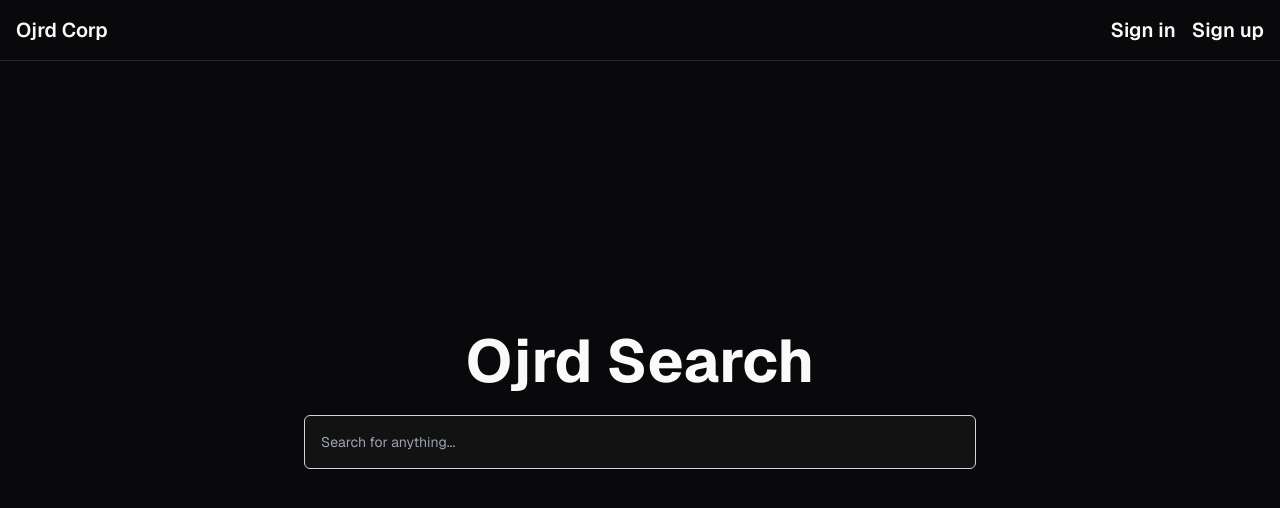
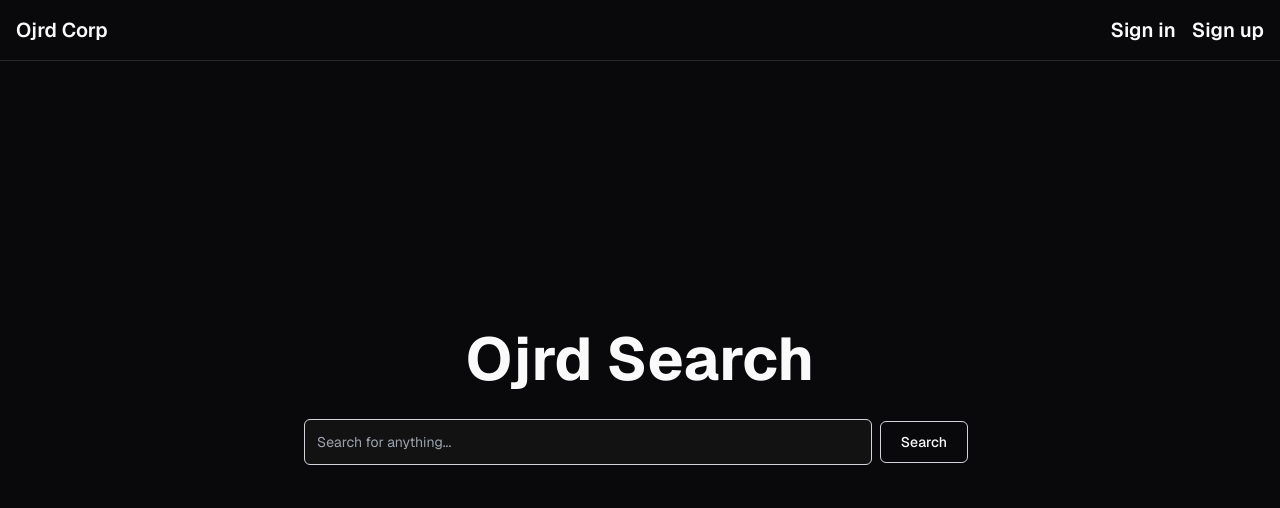
Before and after one commit to Yigit4416/my-searcher, a Next.js app: page / in a window 1280 px wide. Shown: the top 508 px of the page. Built offline with nearby package versions, Linux system fonts and the light colour scheme; no server answers.

Commit message:
made search function with some problems to solve later

```diff
--- a/src/app/_components/searchpart.tsx
+++ b/src/app/_components/searchpart.tsx
@@ -1,16 +1,80 @@
+"use client"
+import { useState } from "react";
+import { Button } from "~/components/ui/button";
+
 export default function SearchPart() {
+  const [searchValue, setSearchValue] = useState("");
+  const [isUrl, setIsUrl] = useState(false);
+
+  const urlOrNormalSearch = (input: string) => {
+    const trimmedInput = input.trimStart();
+    let tempWord = "";
+    for (const word of trimmedInput) {
+      tempWord += word;
+      if (word === " ") {
+        setIsUrl(false);
+        return;
+      } else if (
+        tempWord === "http://www." ||
+        tempWord === "https://www." ||
+        tempWord === "www."
+      ) {
+        setIsUrl(true);
+        return;
+      }
+    }
+  };
+
+  const handleSubmit = (e: React.FormEvent<HTMLFormElement>) => {
+    e.preventDefault();
+    urlOrNormalSearch(searchValue);
+    if (isUrl) {
+      search(true);
+    } else {
+      search(false);
+    }
+  };
+
+  const search = (isUrl: boolean) => {
+    if (isUrl) {
+      console.log({isUrl, searchValue})
+      const url = `https://${searchValue}`;
+      window.location.href = url;
+    } else {
+      const url = `https://www.google.com/search?q=${searchValue}`;
+      window.location.href = url;
+    }
+  };
+
   return (
     <div className="flex min-h-screen flex-col items-center justify-center px-4">
       <div className="mb-6 text-center">
-          <h1 className="text-4xl sm:text-6xl font-bold">Ojrd Search</h1>
+        <h1 className="text-4xl font-bold sm:text-6xl">Ojrd Search</h1>
       </div>
-        <div className="w-full">
-          <div className="mx-auto w-full sm:w-3/5 max-w-2xl">
+      <div className="flex w-full flex-row">
+        <div className="mx-auto w-full max-w-2xl sm:w-3/5">
+          <div className="flex items-center">
+            <form
+              className="flex w-full items-center"
+              onSubmit={handleSubmit}
+            >
               <input
+                onChange={(e) => {
+                  setSearchValue(e.target.value);
+                }}
                 type="text"
                 placeholder="Search for anything..."
-              className="w-full rounded-md border border-gray-300 p-4 text-sm focus:border-transparent focus:outline-none focus:ring-2 focus:ring-blue-500"
+                className="w-full rounded-md border border-gray-300 p-3 text-sm focus:border-transparent focus:outline-none focus:ring-2 focus:ring-blue-500"
               />
+              <Button
+                type="submit"
+                variant={"outline"}
+                className="m-2 rounded-r-md border border-gray-300 p-5 text-sm focus:border-transparent focus:outline-none focus:ring-2 focus:ring-blue-500"
+              >
+                Search
+              </Button>
+            </form>
+          </div>
         </div>
       </div>
     </div>
```
Also changed, not shown: 1 other file (tests, documents, lock files or other folders). Lines whose indentation alone changed are shown as unchanged.
